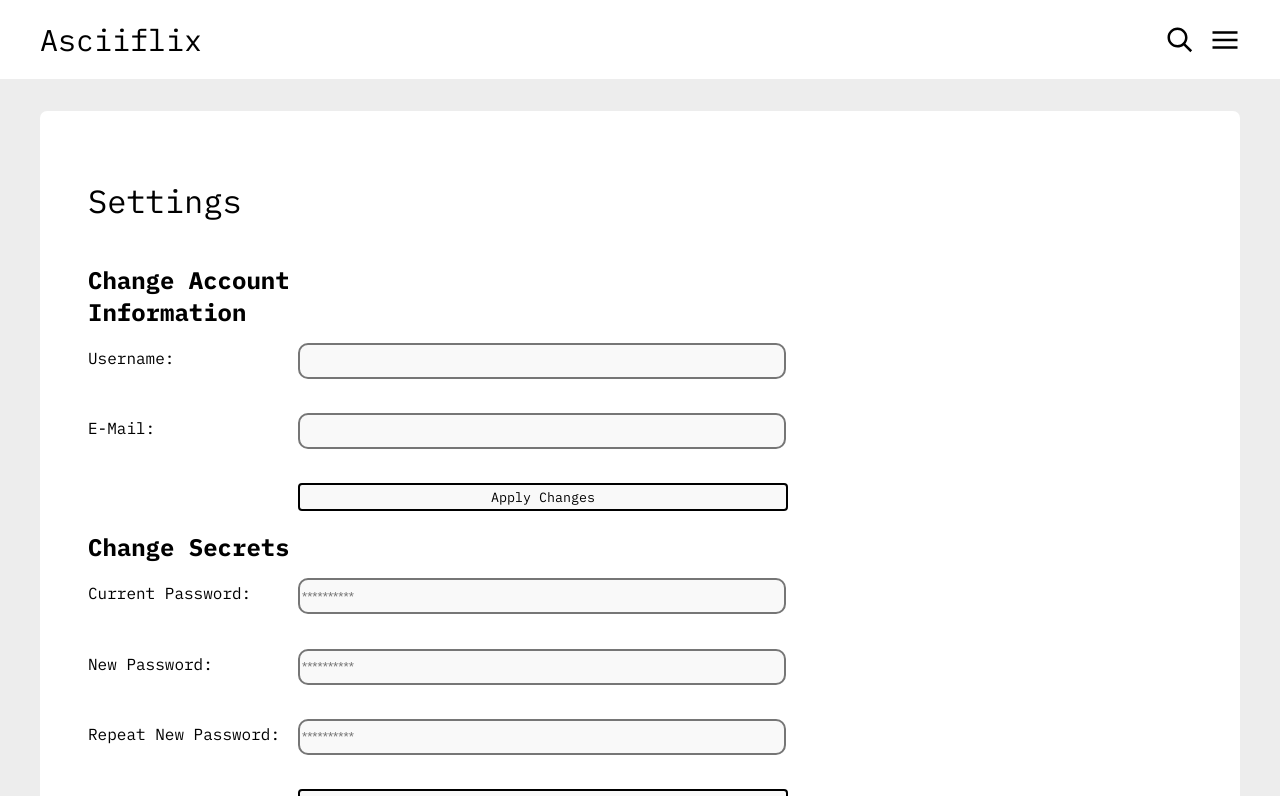
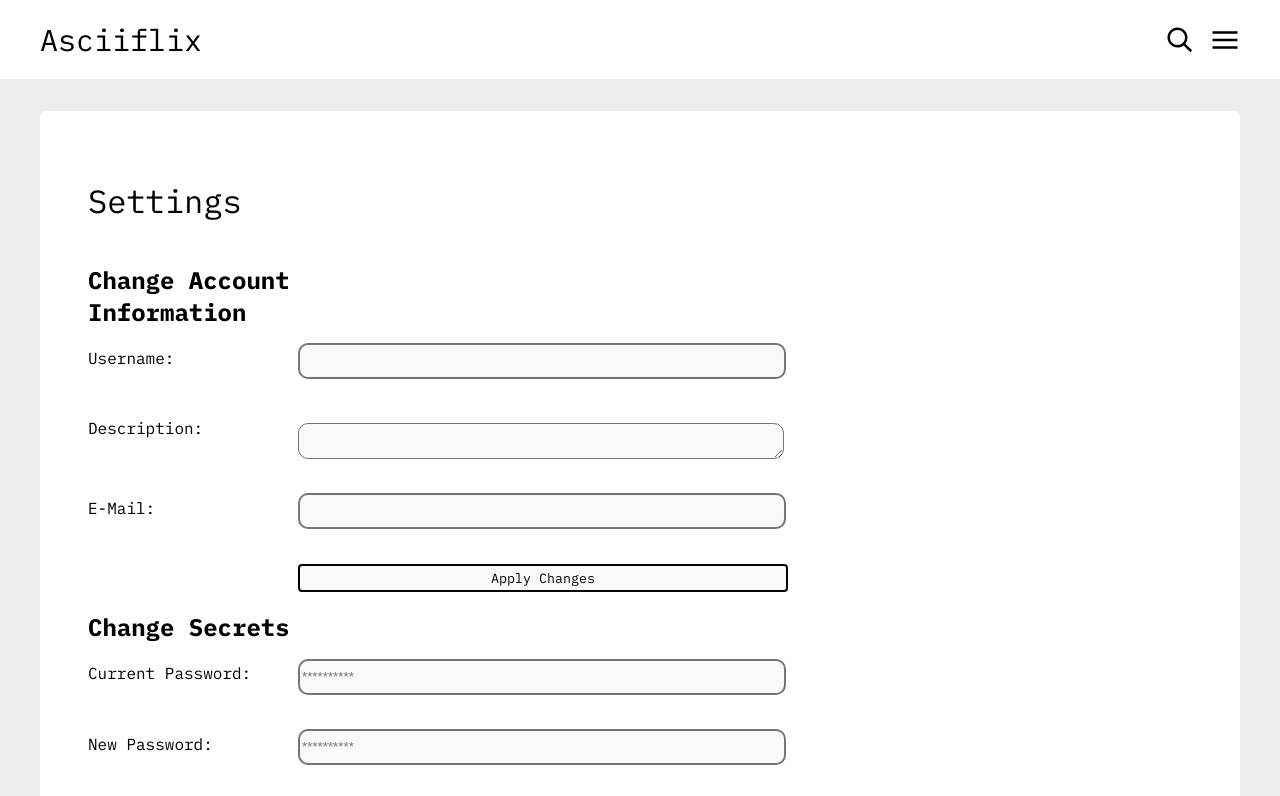
Before and after one commit to asciiflix/webclient, a React (Create React App) app: page /settings in a window 1280 px wide. Shown: the top 796 px of the page. Built offline with nearby package versions, Linux system fonts and the light colour scheme; no server answers; sample sign-in values are in the browser's storage.

Commit message:
Added Description to Settings (#39)

```diff
--- a/src/Components/Settings/Settings.tsx
+++ b/src/Components/Settings/Settings.tsx
@@ -6,10 +6,12 @@ import { backendURL } from "../../Config";
 import UserModelPrivate from "../../Models/UserModelPrivate";
 import { UserContext } from "../../UserContext";
 import "../Login/UserLogin.css";
+import "../Upload/UploadGIF.css";
 import "./Settings.css";
 
 interface AccountInformation {
     username: string
+    description: string
     email: string
 }
 
@@ -30,6 +32,7 @@ interface StatusState {
     PWChanged: boolean
     NameChanged: boolean
     MailChanged: boolean
+    DescChanged: boolean
     AccountDeleted: boolean
     CurrenUserData: UserModelPrivate;
 }
@@ -44,6 +47,7 @@ export default class Settings extends Component<StatusProps, StatusState> {
             PWChanged: false,
             NameChanged: false,
             MailChanged: false,
+            DescChanged: false,
             AccountDeleted: false,
             CurrenUserData: {}
         };
@@ -51,6 +55,7 @@ export default class Settings extends Component<StatusProps, StatusState> {
 
     accountInformation: AccountInformation = {
         username: "",
+        description: "",
         email: ""
     };
 
@@ -90,6 +95,7 @@ export default class Settings extends Component<StatusProps, StatusState> {
             headers: { "Token": this.props.jwtUserInfo.jwtToken, "Content-Type": "application/json" },
             body: JSON.stringify({
                 "Name": this.accountInformation.username,
+                "Description": this.accountInformation.description,
                 "EMail": this.accountInformation.email
             })
         })
@@ -107,7 +113,11 @@ export default class Settings extends Component<StatusProps, StatusState> {
                     MailChanged: true
                 });
             }
-
+            if (this.accountInformation.description !== "") {
+                this.setState({
+                    DescChanged: true
+                });
+            }
         }
     }
 
@@ -211,6 +221,8 @@ export default class Settings extends Component<StatusProps, StatusState> {
                         <h2>Change Account Information</h2>
                         <label className="form-label-text">Username:</label>
                         <input className="form-input" type="name" placeholder={this.state.CurrenUserData.Name} onChange={e => this.accountInformation.username = e.target.value}></input>
+                        <label className="form-label-text">Description:</label>
+                        <textarea className="upload-input-desc" placeholder={this.state.CurrenUserData.Description} onChange={e => this.accountInformation.description = e.target.value}></textarea>
                         <label className="form-label-text">E-Mail:</label>
                         <input className="form-input" type="email" placeholder={this.state.CurrenUserData.Email} onChange={e => this.accountInformation.email = e.target.value}></input>
                         {this.state.NameChanged ?
@@ -220,6 +232,7 @@ export default class Settings extends Component<StatusProps, StatusState> {
                             </UserContext.Consumer> : <></>}
 
                         {this.state.MailChanged ? <Redirect to="/logout"></Redirect> : <></>}
+                        {this.state.DescChanged ? <p className="form-settings-successfully">Description Successfully Changed </p> : <></>}
                         <button className="login-button" type="submit">Apply Changes</button>
                     </form>
 
```
